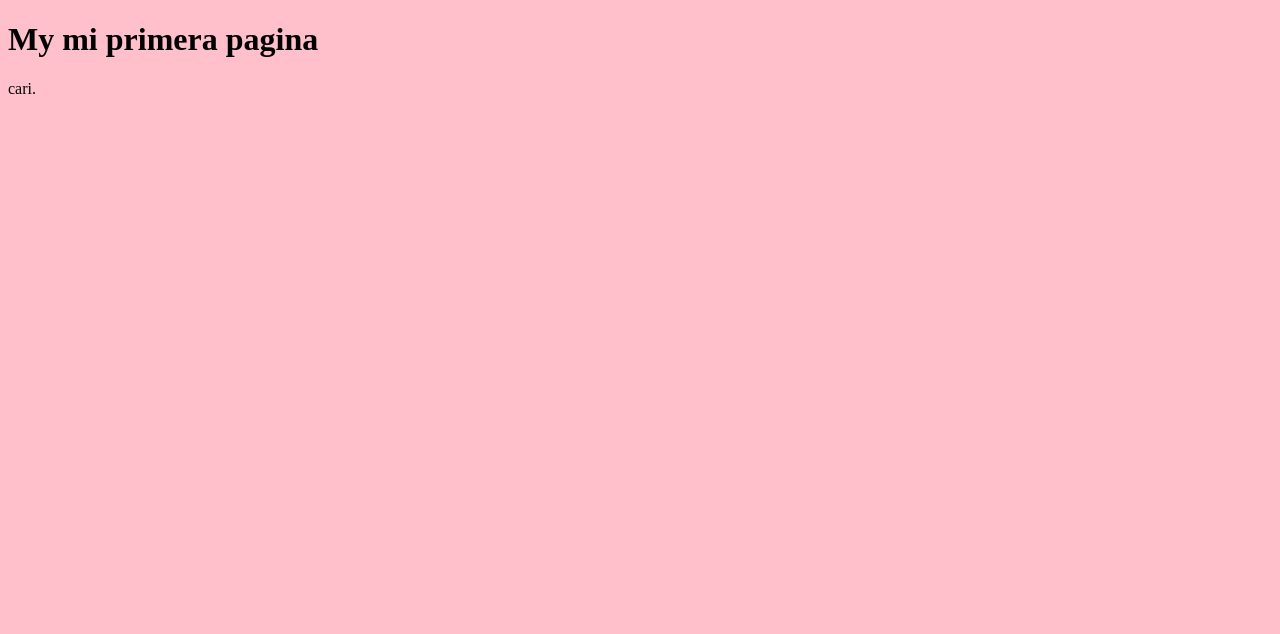
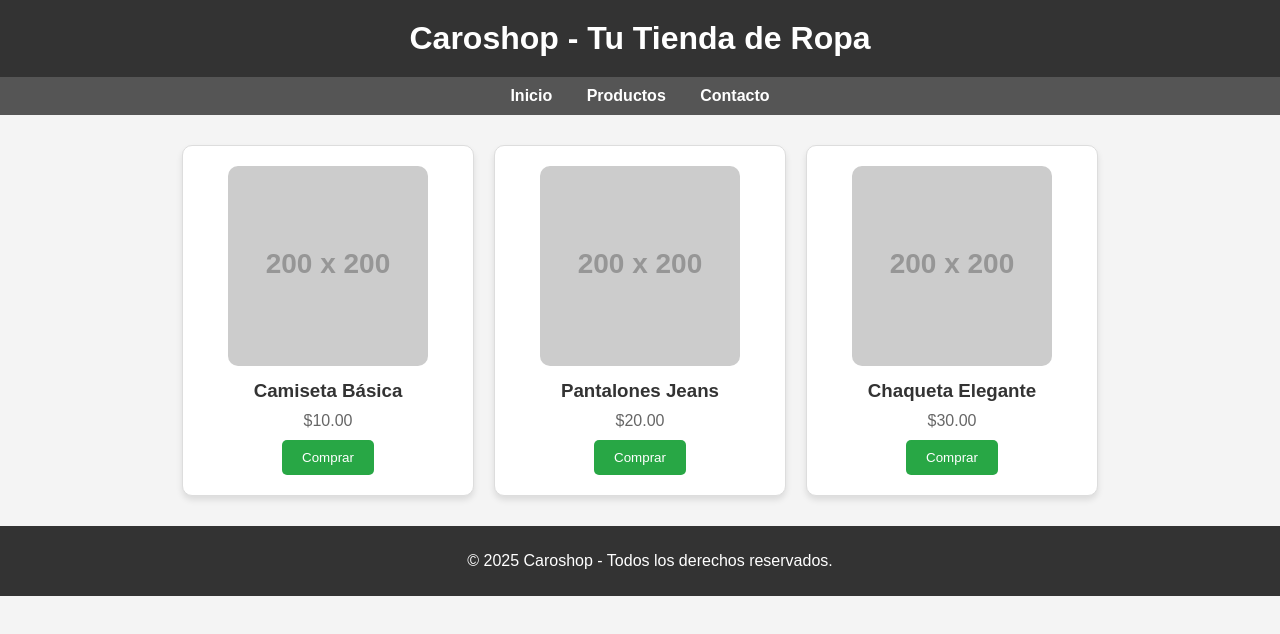
Before and after one commit to cari11/webpage, a plain HTML site: page index.html in a window 1280 px wide. Drawn offline with Linux system fonts and the light colour scheme; placeholder pictures from the web are drawn by us.

Commit message:
Update index.html

```diff
--- a/index.html
+++ b/index.html
@@ -1,15 +1,121 @@
 <!DOCTYPE html>
-<html>
+<html lang="es">
+<head>
+    <meta charset="UTF-8">
+    <meta name="viewport" content="width=device-width, initial-scale=1.0">
+    <title>Caroshop - Tu Tienda de Ropa</title>
+    <style>
+        body {
+            font-family: Arial, sans-serif;
+            margin: 0;
+            padding: 0;
+            box-sizing: border-box;
+            background-color: #f4f4f4;
+        }
+        header {
+            background-color: #333;
+            color: #fff;
+            padding: 20px;
+            text-align: center;
+        }
+        header h1 {
+            margin: 0;
+        }
+        nav {
+            background-color: #555;
+            padding: 10px;
+            text-align: center;
+        }
+        nav a {
+            color: #fff;
+            margin: 0 15px;
+            text-decoration: none;
+            font-weight: bold;
+        }
+        nav a:hover {
+            text-decoration: underline;
+        }
+        .products {
+            display: flex;
+            flex-wrap: wrap;
+            justify-content: center;
+            padding: 20px;
+        }
+        .product {
+            background: #fff;
+            border: 1px solid #ddd;
+            border-radius: 10px;
+            margin: 10px;
+            padding: 20px;
+            width: 250px;
+            text-align: center;
+            box-shadow: 0 4px 6px rgba(0, 0, 0, 0.1);
+        }
+        .product img {
+            max-width: 100%;
+            border-radius: 10px;
+        }
+        .product h3 {
+            color: #333;
+            margin: 10px 0;
+        }
+        .product p {
+            color: #666;
+            margin: 10px 0;
+        }
+        .product button {
+            background-color: #28a745;
+            color: white;
+            border: none;
+            padding: 10px 20px;
+            border-radius: 5px;
+            cursor: pointer;
+        }
+        .product button:hover {
+            background-color: #218838;
+        }
+        footer {
+            background-color: #333;
+            color: #fff;
+            text-align: center;
+            padding: 10px;
+            position: relative;
+            bottom: 0;
+            width: 100%;
+        }
+    </style>
+</head>
 <body>
-
-<h1>My mi primera pagina</h1>
-
-<p>cari.</p>
-
+    <header>
+        <h1>Caroshop - Tu Tienda de Ropa</h1>
+    </header>
+    <nav>
+        <a href="#">Inicio</a>
+        <a href="#">Productos</a>
+        <a href="#">Contacto</a>
+    </nav>
+    <section class="products">
+        <div class="product">
+            <img src="https://via.placeholder.com/200" alt="Producto 1">
+            <h3>Camiseta Básica</h3>
+            <p>$10.00</p>
+            <button>Comprar</button>
+        </div>
+        <div class="product">
+            <img src="https://via.placeholder.com/200" alt="Producto 2">
+            <h3>Pantalones Jeans</h3>
+            <p>$20.00</p>
+            <button>Comprar</button>
+        </div>
+        <div class="product">
+            <img src="https://via.placeholder.com/200" alt="Producto 3">
+            <h3>Chaqueta Elegante</h3>
+            <p>$30.00</p>
+            <button>Comprar</button>
+        </div>
+    </section>
+    <footer>
+        <p>&copy; 2025 Caroshop - Todos los derechos reservados.</p>
+    </footer>
 </body>
 </html>
-<style>
-  body {
-    background-color: pink;
-  }
-</style>
```
